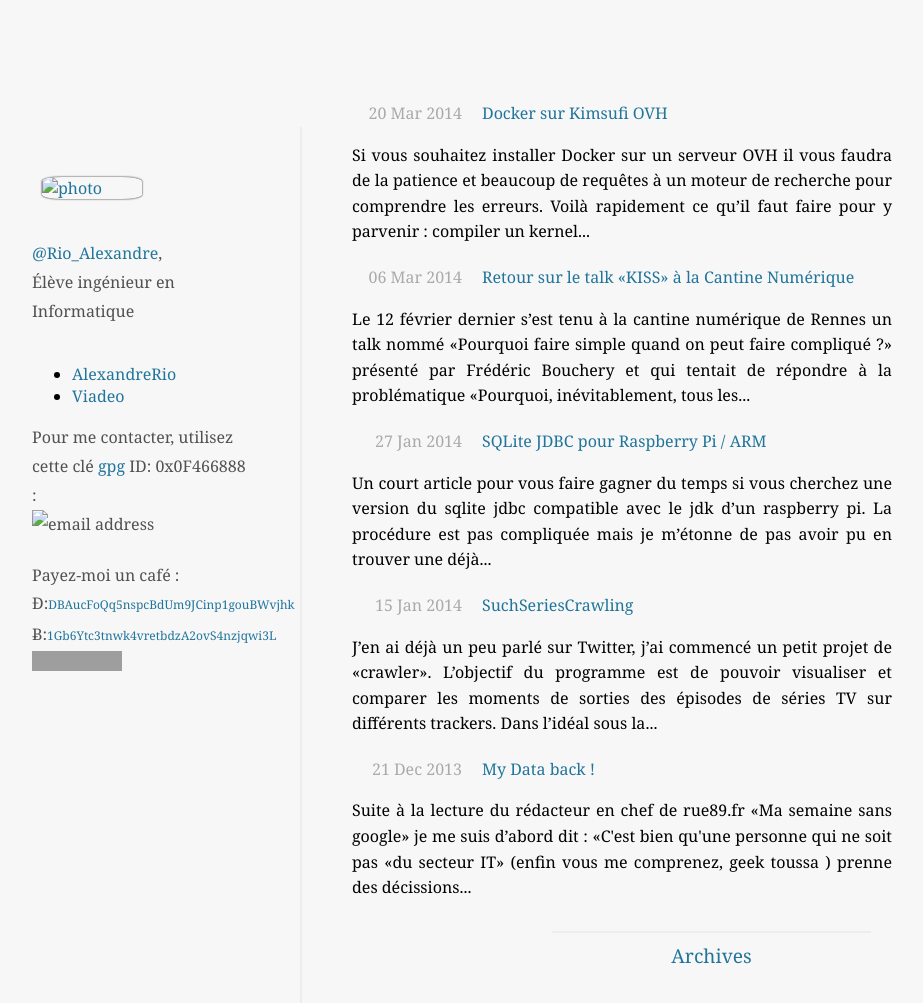
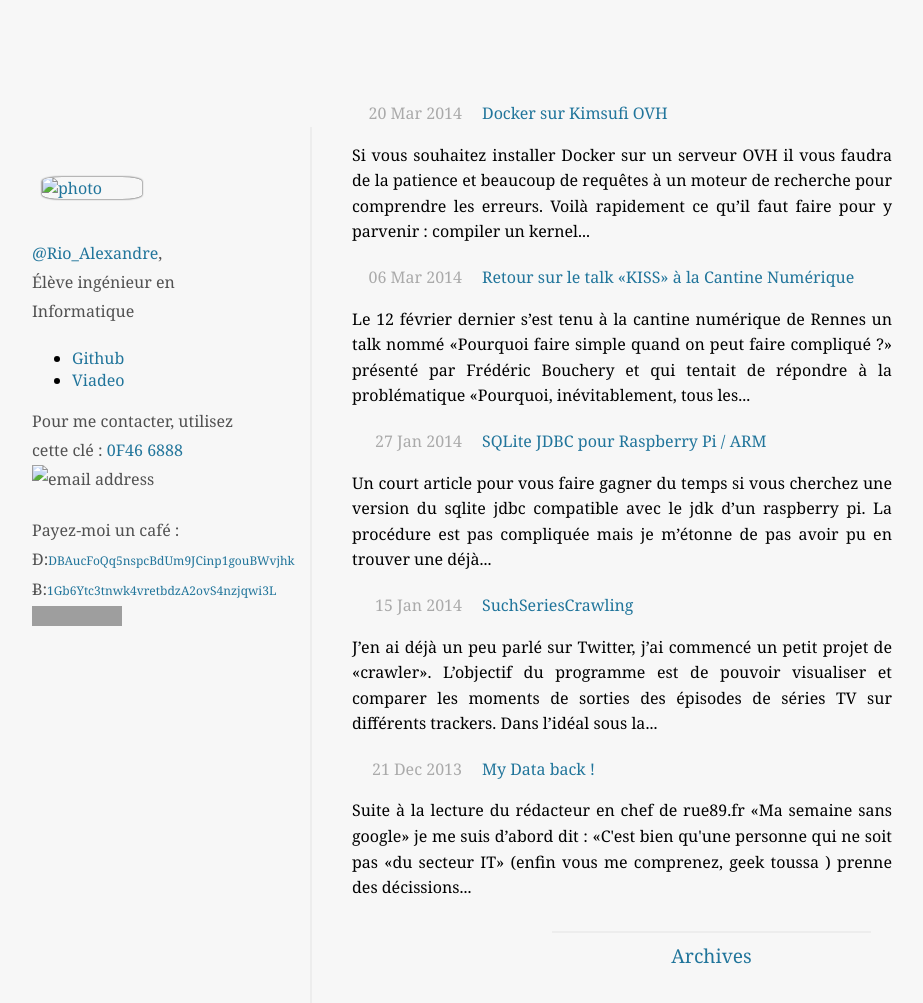
Before and after one commit to AlexandreRio/blog, a Jekyll site: the page built from index.html, in a window 1280 px wide and 1268 px high. Shown: the top 1003 px of the window, without its empty margins (48-971 px from the left). Built offline with Jekyll 4.4.1, drawn with Linux system fonts in a browser that asks for light colours; Markdown is read by kramdown in place of the engine named in the settings; grey boxes are pictures that could not be loaded.

Commit message:
fix width issue on aside panel

```diff
--- a/_includes/aside.html
+++ b/_includes/aside.html
@@ -2,10 +2,10 @@
   <a href="/"><img class="photo" alt="photo" src="/assets/me.jpeg"/></a><p><a href="https://twitter.com/Rio_Alexandre">@Rio_Alexandre</a>,<br />Élève ingénieur en Informatique</p><br />
 
   <ul id="aside-list">
-    <li id="github-item"><a href="https://github.com/AlexandreRio">AlexandreRio</a></li>
+    <li id="github-item"><a href="https://github.com/AlexandreRio">Github</a></li>
     <li id="viadeo-item"><a href="http://fr.viadeo.com/fr/profile/alexandre.rio4">Viadeo</a></li>
   </ul>
-  <p>Pour me contacter, utilisez cette clé <a href="/pubkey.asc">gpg</a> ID: 0x0F466888 :</p>
+  <p>Pour me contacter, utilisez cette clé : <a href="/pubkey.asc">0F46 6888</a></p>
   <p><img alt="email address" src="/assets/mail.png"/></p>
   <br />
   <p>Payez-moi un café :
--- a/css/style.css
+++ b/css/style.css
@@ -56,7 +56,7 @@ a { color:rgb(33,117,155); text-decoration:none; }
 a:hover { color: rgb(15,54,71);text-decoration: underline; }
 
 aside {
-  width        : 320px;
+  width        : 330px;
   text-align   : left;
   height       : 80%;
   position     : fixed;
@@ -64,6 +64,10 @@ aside {
   left         : 30px;
   padding      : 50px;
   border-right : 2px solid rgb(237, 237, 237);
+}
+
+#aside-list {
+  margin-top: 0px;
 }
 
 #github-item {
```
